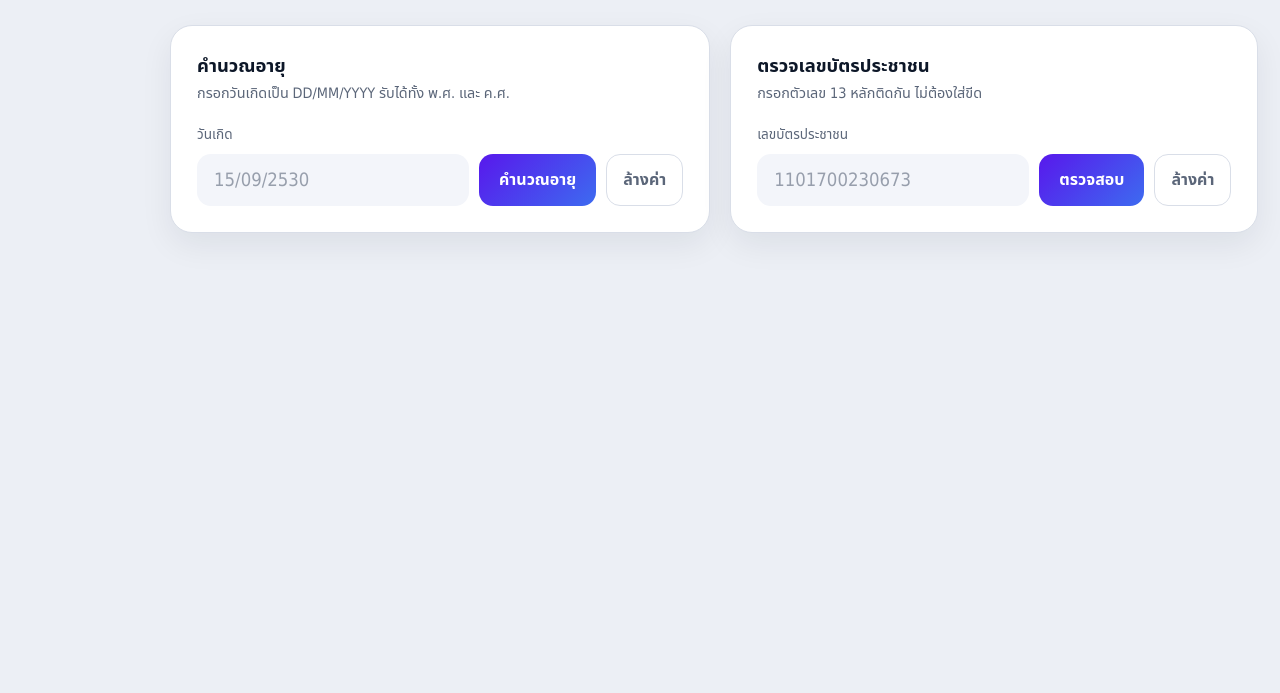
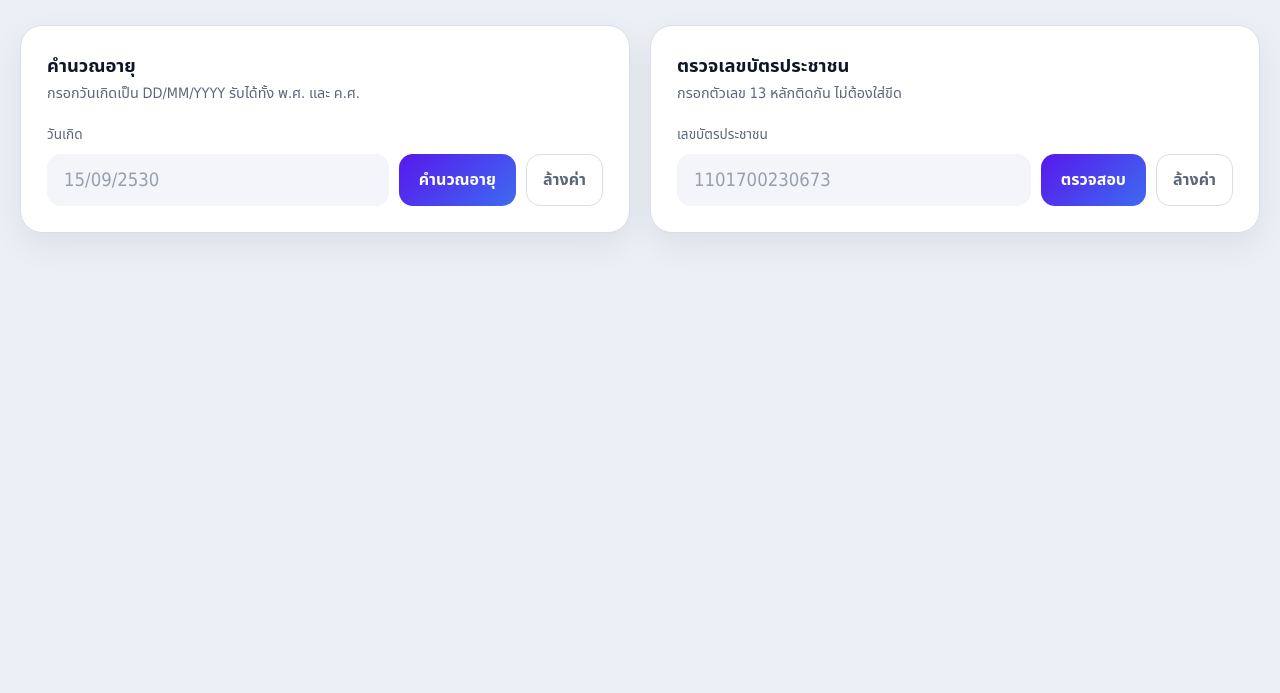
Before and after one commit to pomrakkun/AOCTools, a plain HTML site: page index.html in a window 1280 px wide. Shown: the part 107-800 px from the top of the page. Drawn offline with Linux system fonts and the light colour scheme; a web font is replaced by a local one.

Commit message:
Edit Max-Width main

```diff
--- a/index.html
+++ b/index.html
@@ -37,7 +37,7 @@ body{
   font-family:"Anuphan","Noto Sans Thai","Sarabun",Tahoma,system-ui,sans-serif;
   line-height:1.55;-webkit-font-smoothing:antialiased;
 }
-main{max-width:980px;margin:0 auto;padding:40px 20px 56px}
+main{margin:0 auto;padding:40px 20px 56px}
 
 .head{display:flex;gap:16px;align-items:center;margin-bottom:28px}
 .mark{flex:none;width:48px;height:48px;border-radius:14px;background:var(--pri-grad);color:var(--on-pri);display:grid;place-items:center}
```
